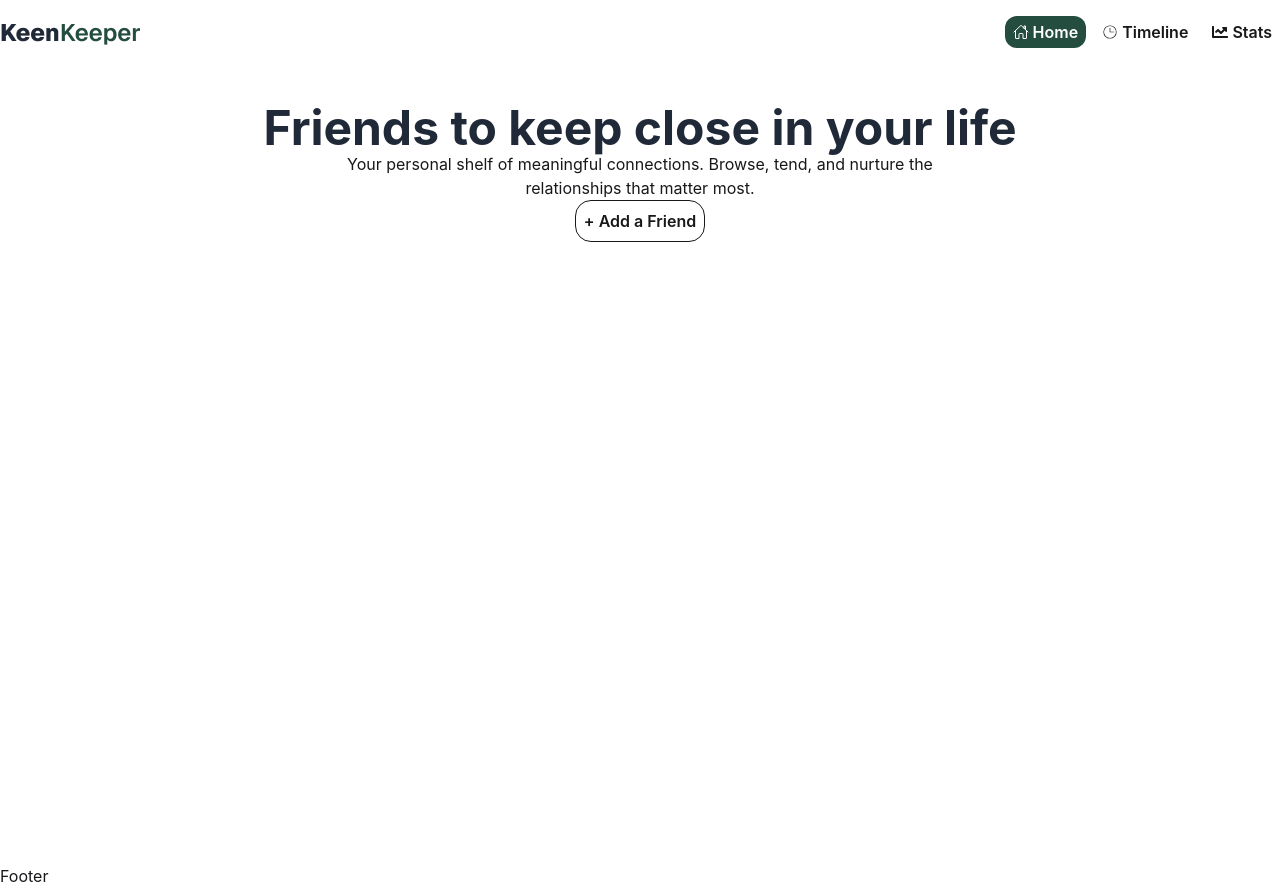
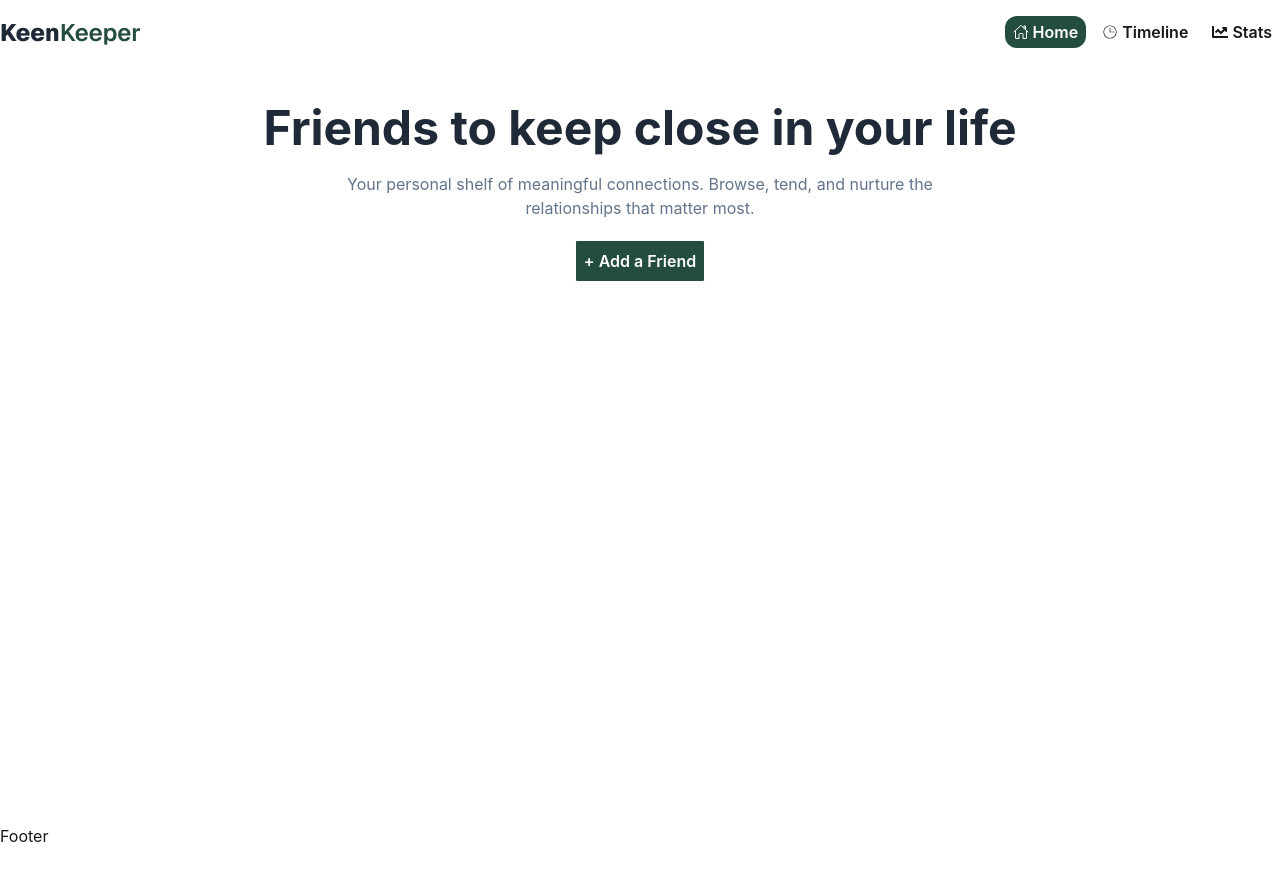
Before and after one commit to Tofazzal-13/Assignment_07, a React (Vite) app: page / in a window 1280 px wide. After the commit the page ends 848 px from the top, so only its background shows below. Built offline with nearby package versions, Linux system fonts and the light colour scheme.

Commit message:
banner added

```diff
--- /dev/null
+++ b/src/Components/homepage/Banner.jsx
@@ -0,0 +1,17 @@
+import React from 'react';
+
+const Banner = () => {
+    return (
+        <div className='container mx-auto'>
+                <div className='text-center m-10 space-y-5'>
+                    <h1 className='text-5xl font-bold text-[#1F2937]'>Friends to keep close in your life</h1>
+                    <p className='text-[#64748B]'>Your personal shelf of meaningful connections. Browse, tend, and nurture the <br />
+                        relationships that matter most.</p>
+                    <button className='border bg-[#244D3F] p-2 rounded-xs font-semibold text-white'>+ Add a Friend</button>
+                </div>
+
+        </div>
+    );
+};
+
+export default Banner;
--- a/src/Components/shared/Navbar.jsx
+++ b/src/Components/shared/Navbar.jsx
@@ -34,7 +34,7 @@ const Navbar = () => {
                 <img src={logoImg} alt=''></img>
                 <ul className='flex gap-2'>
                         {
-                            navItems.map((item) => <MyNavLink to={item.path}>
+                            navItems.map((item, index) => <MyNavLink to={item.path} key={index}>
                                 <div className='flex items-center gap-1'>
                                     {item.icon} {item.text}
                                 </div>
--- a/src/pages/homepage/Homepage.jsx
+++ b/src/pages/homepage/Homepage.jsx
@@ -1,16 +1,10 @@
 import React from 'react';
+import Banner from '../../Components/homepage/Banner';
 
 const Homepage = () => {
     return (
-        <div className='container mx-auto'>
-            <div className='flex justify-center h-screen'>
-                <div className='text-center m-10'>
-                    <h1 className='text-5xl font-bold text-[#1F2937]'>Friends to keep close in your life</h1>
-                    <p>Your personal shelf of meaningful connections. Browse, tend, and nurture the <br />
-                        relationships that matter most.</p>
-                    <button className='border p-2 rounded-2xl font-semibold'>+ Add a Friend</button>
-                </div>
-            </div>
+        <div className='h-[90vh]'>
+            <Banner></Banner>
         </div>
     );
 };
```
